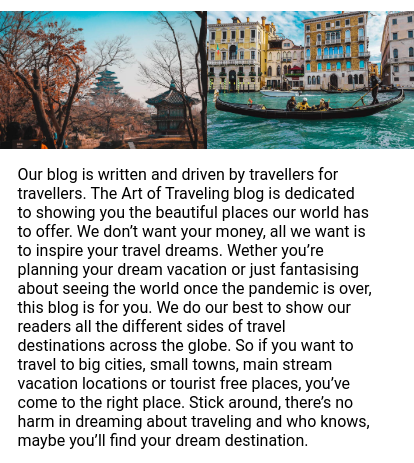
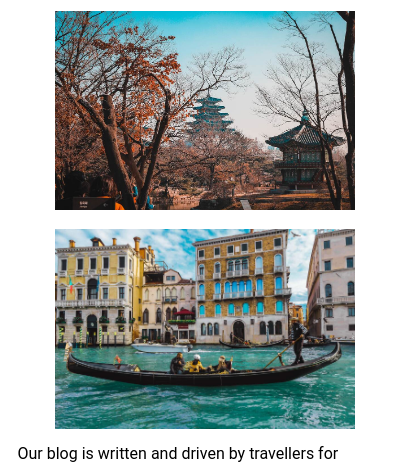
Before and after one commit to nathalieutstumo/project-exam_nathalie-Utstumo, a plain HTML site: page about_us.html in a window 390 px wide. Shown: the part 180-643 px from the top of the page, 414 px wide, since content can reach past the window. Drawn offline with Linux system fonts and the light colour scheme; no server answers.

Commit message:
about us img mobile update

```diff
--- a/css/styles.css
+++ b/css/styles.css
@@ -859,16 +859,17 @@ button#submit {
   }
 
   .about__usImg {
-    display: flex;
-    margin: auto;
+    margin-left: 55px;
   }
 
   .about__usImg img {
-    width: 207px;
+    width: 300px;
+    margin-bottom: 15px;
   }
 
   .aboutus__info {
     width: 355px;
+    margin-top: -20px;
   }
 
   .formh3 {
```
